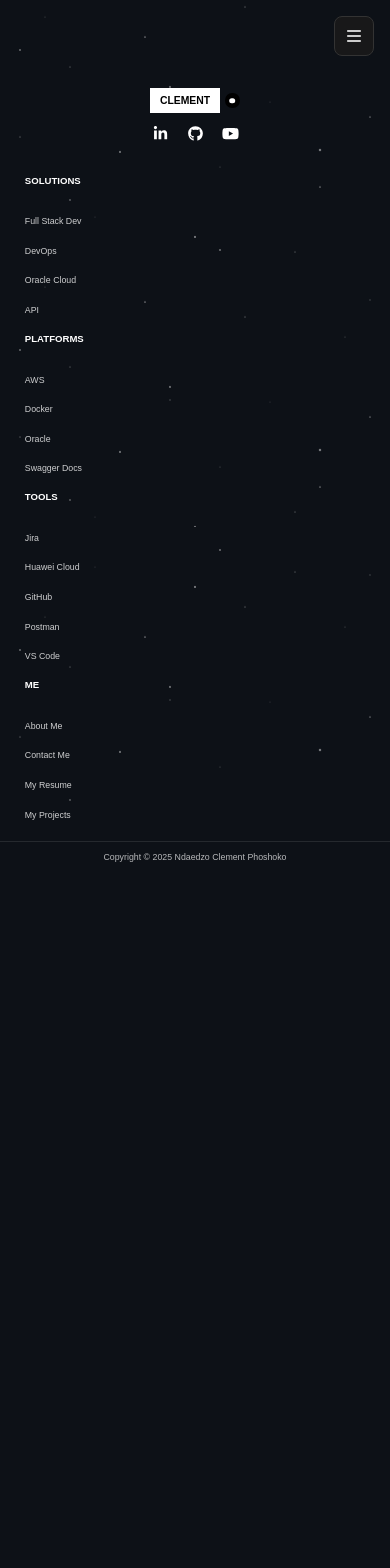
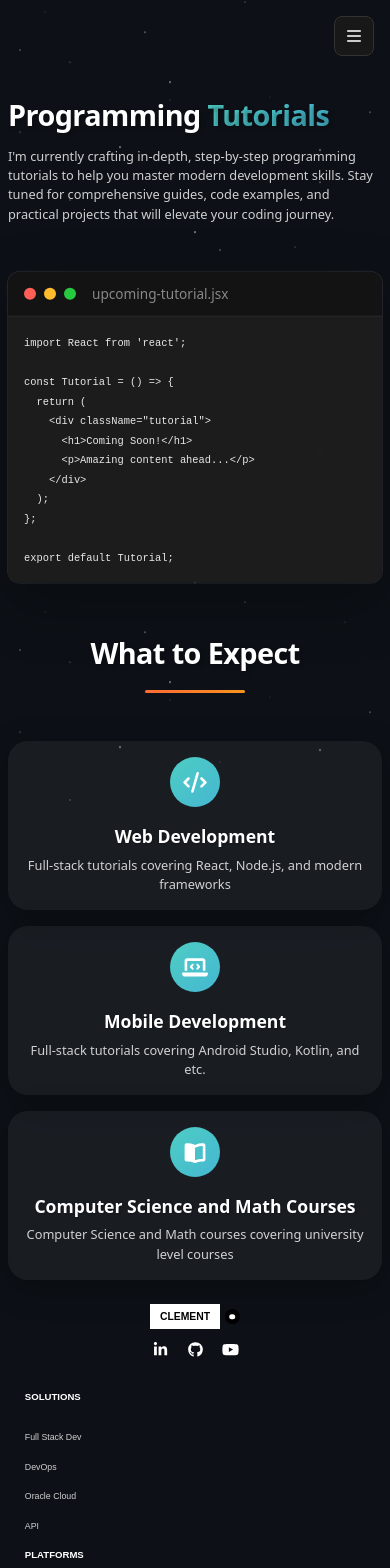
Before and after one commit to NdaedzoPhoshoko/Portfolio-for-Clement, a React (Vite) app in the folder front-end/: page /tutorials in a window 390 px wide. Shown: the top 1568 px of the page. Before the commit the page ends 916 px from the top, so only its background shows below. Built offline with nearby package versions, Linux system fonts and the light colour scheme.

Commit message:
added tutorials page

```diff
--- a/front-end/src/App.jsx
+++ b/front-end/src/App.jsx
@@ -12,6 +12,7 @@
 import Blog from "./pages/blog/Blog";
 // import Item from "./pages/blog/posts/item/Item";
 import ViewItem from "./pages/blog/posts/view_item/ViewItem";
+import Tutorials from "./pages/blog/tutorials/Tutorials";
 
 import Contact from "./pages/contact/Contact";
 
@@ -60,6 +61,7 @@
           <Route path="/achievements" element={<Achievements />} />
           <Route path="/blog" element={<Blog />} />
           <Route path="/blog/view/:id" element={<ViewItem />} />
+          <Route path="/tutorials" element={<Tutorials />} />
           <Route path="/hire" element={<HireMe />} />
           <Route path="/contact" element={<Contact />} />
         </Routes>
--- a/front-end/src/components/navbar/NavBar.jsx
+++ b/front-end/src/components/navbar/NavBar.jsx
@@ -103,7 +103,7 @@
                   <li onClick={() => { navigate('/blog'); closeMobileMenu(); }}>
                     <span>Latest Posts</span>
                   </li>
-                  <li>
+                  <li onClick={() => { navigate('/tutorials'); closeMobileMenu(); }}>
                     <span>Tutorials</span>
                   </li>
                 </ul>
@@ -181,7 +181,7 @@
                 <p>Browse through my most recent blog entries covering industry insights, technical tutorials, personal reflections, and thought-provoking discussions about current trends in software development.</p>
               </div>
             </div>
-            <div className="mega-menu-item">
+            <div className="mega-menu-item" onClick={() => navigate('/tutorials')} style={{ cursor: 'pointer' }}>
               <div className="mega-menu-icon">
                 <FontAwesomeIcon icon={faBook} className="icon-tutorials" /> {/* Icon for Tutorials */}
               </div>
--- /dev/null
+++ b/front-end/src/pages/blog/tutorials/Tutorials.css
@@ -0,0 +1,397 @@
+/* Tutorials Container */
+.tutorials-container {
+  width: 100%;
+  min-height: 100vh;
+  background: none;
+  padding: 2rem;
+  color: #ffffff;
+}
+
+/* Hero Section */
+.tutorials-hero {
+  display: flex;
+  justify-content: space-between;
+  gap: 4rem;
+  padding: 0;
+  margin-bottom: 3rem;
+  animation: fadeInUp 0.8s ease-out;
+}
+
+@keyframes fadeInUp {
+  from {
+    opacity: 0;
+    transform: translateY(30px);
+  }
+  to {
+    opacity: 1;
+    transform: translateY(0);
+  }
+}
+
+.tutorials-hero-content {
+  flex: 1;
+  max-width: 600px;
+  animation: slideInLeft 1s cubic-bezier(0.25, 0.46, 0.45, 0.94) 0.2s both;
+}
+
+@keyframes slideInLeft {
+  0% {
+    transform: translateX(-100px);
+    opacity: 0;
+  }
+  50% {
+    transform: translateX(10px);
+    opacity: 1;
+  }
+  80% {
+    transform: translateX(-3px);
+  }
+  100% {
+    transform: translateX(0);
+    opacity: 1;
+  }
+}
+
+/* Main Title */
+.tutorials-main-title {
+  font-size: 2.5rem;
+  font-weight: 700;
+  color: #ffffff;
+  line-height: 1.1;
+  margin-bottom: 1rem;
+  text-shadow: 2px 2px 4px rgba(0, 0, 0, 0.3);
+  letter-spacing: -0.02em;
+}
+
+.tutorials-highlight {
+  background: linear-gradient(135deg, #4ecdc4, #45b7d1);
+  -webkit-background-clip: text;
+  -webkit-text-fill-color: transparent;
+  background-clip: text;
+}
+
+/* Description */
+.tutorials-description {
+  font-size: 0.9rem;
+  color: rgba(255, 255, 255, 0.8);
+  line-height: 1.5;
+  margin-bottom: 1.5rem;
+  font-weight: 300;
+}
+
+/* Code Preview */
+.tutorials-preview {
+  flex: 1;
+  display: flex;
+  justify-content: center;
+  align-items: center;
+  animation: slideInRight 1s cubic-bezier(0.25, 0.46, 0.45, 0.94) 0.4s both;
+}
+
+@keyframes slideInRight {
+  0% {
+    transform: translateX(100px);
+    opacity: 0;
+  }
+  50% {
+    transform: translateX(-10px);
+    opacity: 1;
+  }
+  80% {
+    transform: translateX(3px);
+  }
+  100% {
+    transform: translateX(0);
+    opacity: 1;
+  }
+}
+
+.code-window {
+  width: 100%;
+  max-width: 500px;
+  background: rgba(30, 30, 30, 0.95);
+  border-radius: 12px;
+  overflow: hidden;
+  box-shadow:
+    0 20px 60px rgba(0, 0, 0, 0.3),
+    0 0 0 1px rgba(255, 255, 255, 0.1);
+  animation: float 3s ease-in-out infinite;
+}
+
+@keyframes float {
+  0%, 100% {
+    transform: translateY(0px);
+  }
+  50% {
+    transform: translateY(-10px);
+  }
+}
+
+.code-window-header {
+  display: flex;
+  align-items: center;
+  gap: 1rem;
+  padding: 0.75rem 1rem;
+  background: rgba(20, 20, 20, 0.95);
+  border-bottom: 1px solid rgba(255, 255, 255, 0.1);
+}
+
+.window-dots {
+  display: flex;
+  gap: 0.5rem;
+}
+
+.dot {
+  width: 12px;
+  height: 12px;
+  border-radius: 50%;
+}
+
+.dot.red {
+  background: #ff5f56;
+}
+
+.dot.yellow {
+  background: #ffbd2e;
+}
+
+.dot.green {
+  background: #27c93f;
+}
+
+.window-title {
+  color: #888;
+  font-size: 0.85rem;
+  font-weight: 500;
+}
+
+.code-window-content {
+  padding: 1.5rem;
+  overflow-x: auto;
+}
+
+.code-window-content pre {
+  margin: 0;
+}
+
+.code-window-content code {
+  font-family: 'Courier New', monospace;
+  font-size: 0.75rem;
+  line-height: 1.6;
+  color: #e8e8e8;
+}
+
+/* Upcoming Categories Section */
+.tutorials-upcoming-section {
+  padding: 0;
+  margin-top: 2rem;
+  animation: fadeInUp 0.8s ease-out 0.6s both;
+}
+
+.section-title {
+  font-size: 2.5rem;
+  font-weight: 700;
+  color: #ffffff;
+  text-align: center;
+  margin-bottom: 1rem;
+  text-shadow: 2px 2px 4px rgba(0, 0, 0, 0.3);
+  letter-spacing: -0.02em;
+}
+
+.section-underline {
+  width: 100px;
+  height: 3px;
+  background: linear-gradient(90deg, #ff6b35 0%, #f7931e 100%);
+  margin: 0 auto 3rem;
+  border-radius: 2px;
+}
+
+.upcoming-categories-grid {
+  display: grid;
+  grid-template-columns: repeat(auto-fit, minmax(350px, 1fr));
+  gap: 1.5rem;
+  max-width: 1200px;
+  margin: 0 auto;
+}
+
+.category-card {
+  background: rgba(255, 255, 255, 0.05);
+  backdrop-filter: blur(20px);
+  border-radius: 20px;
+  padding: 1.5rem;
+  text-align: center;
+  transition: all 0.3s ease;
+  box-shadow: 0 8px 32px rgba(0, 0, 0, 0.3);
+  animation: fadeInUp 0.6s ease-out both;
+}
+
+.category-card:nth-child(1) {
+  animation-delay: 0.1s;
+}
+
+.category-card:nth-child(2) {
+  animation-delay: 0.2s;
+}
+
+.category-card:nth-child(3) {
+  animation-delay: 0.3s;
+}
+
+.category-card:hover {
+  transform: translateY(-5px);
+  box-shadow: 0 12px 40px rgba(0, 0, 0, 0.4);
+}
+
+.category-icon {
+  width: 60px;
+  height: 60px;
+  margin: 0 auto 1rem;
+  display: flex;
+  align-items: center;
+  justify-content: center;
+  background: linear-gradient(135deg, #4ecdc4, #45b7d1);
+  border-radius: 50%;
+  font-size: 1.8rem;
+  color: white;
+  transition: transform 0.3s ease;
+}
+
+.category-card:hover .category-icon {
+  transform: rotate(360deg) scale(1.1);
+}
+
+.category-title {
+  font-size: 1.3rem;
+  font-weight: 700;
+  color: #ffffff;
+  margin-bottom: 0.5rem;
+  line-height: 1.3;
+  text-shadow: 1px 1px 2px rgba(0, 0, 0, 0.3);
+}
+
+.category-description {
+  font-size: 0.9rem;
+  color: rgba(255, 255, 255, 0.8);
+  line-height: 1.5;
+  margin: 0;
+  font-weight: 300;
+}
+
+/* Responsive Design */
+@media (min-width: 1440px) {
+  .tutorials-hero-content {
+    margin-left: 4rem;
+  }
+}
+
+@media (max-width: 1024px) {
+  .tutorials-hero {
+    flex-direction: column;
+    gap: 2rem;
+  }
+
+  .tutorials-hero-content {
+    max-width: 100%;
+  }
+
+  .upcoming-categories-grid {
+    grid-template-columns: 1fr;
+    gap: 1rem;
+  }
+}
+
+@media (max-width: 768px) {
+  .tutorials-container {
+    padding: 1rem;
+  }
+
+  .tutorials-hero {
+    gap: 1.5rem;
+  }
+
+  .tutorials-main-title {
+    font-size: 2rem;
+  }
+
+  .tutorials-description {
+    font-size: 0.85rem;
+  }
+
+  .section-title {
+    font-size: 2rem;
+  }
+
+
+  .code-window {
+    max-width: 100%;
+  }
+
+  .code-window-content {
+    padding: 1.2rem;
+  }
+
+  .code-window-content code {
+    font-size: 0.7rem;
+  }
+
+  .upcoming-categories-grid {
+    grid-template-columns: 1fr;
+    gap: 1rem;
+  }
+
+  .category-card {
+    padding: 1.2rem;
+  }
+
+  .category-title {
+    font-size: 1.2rem;
+  }
+
+  .category-description {
+    font-size: 0.85rem;
+  }
+}
+
+@media (max-width: 480px) {
+  .tutorials-container {
+    padding: 0.5rem;
+  }
+
+  .tutorials-main-title {
+    font-size: 1.8rem;
+  }
+
+  .tutorials-description {
+    font-size: 0.8rem;
+  }
+
+  .section-title {
+    font-size: 1.8rem;
+  }
+
+  .code-window-content {
+    padding: 1rem;
+  }
+
+  .code-window-content code {
+    font-size: 0.65rem;
+  }
+
+  .category-card {
+    padding: 1rem;
+  }
+
+  .category-icon {
+    width: 50px;
+    height: 50px;
+    font-size: 1.3rem;
+  }
+
+  .category-title {
+    font-size: 1.1rem;
+  }
+
+  .category-description {
+    font-size: 0.8rem;
+  }
+}
--- /dev/null
+++ b/front-end/src/pages/blog/tutorials/Tutorials.jsx
@@ -0,0 +1,95 @@
+import React from 'react';
+import './Tutorials.css';
+import { FontAwesomeIcon } from '@fortawesome/react-fontawesome';
+import { faCode, faLaptopCode, faBookOpen } from '@fortawesome/free-solid-svg-icons';
+
+const Tutorials = () => {
+  const upcomingCategories = [
+    {
+      icon: faCode,
+      title: "Web Development",
+      description: "Full-stack tutorials covering React, Node.js, and modern frameworks"
+    },
+    {
+      icon: faLaptopCode,
+      title: "Mobile Development",
+      description: "Full-stack tutorials covering Android Studio, Kotlin, and etc."
+    },
+    {
+      icon: faBookOpen,
+      title: "Computer Science and Math Courses",
+      description: "Computer Science and Math courses covering university level courses"
+    }
+  ];
+
+  return (
+    <div className="tutorials-container">
+      {/* Hero Section */}
+      <div className="tutorials-hero">
+        <div className="tutorials-hero-content">
+          <h1 className="tutorials-main-title">
+            Programming <span className="tutorials-highlight">Tutorials</span>
+          </h1>
+
+          <p className="tutorials-description">
+            I'm currently crafting in-depth, step-by-step programming tutorials to help you master
+            modern development skills. Stay tuned for comprehensive guides, code examples, and
+            practical projects that will elevate your coding journey.
+          </p>
+        </div>
+
+        {/* Animated Code Preview */}
+        <div className="tutorials-preview">
+          <div className="code-window">
+            <div className="code-window-header">
+              <div className="window-dots">
+                <span className="dot red"></span>
+                <span className="dot yellow"></span>
+                <span className="dot green"></span>
+              </div>
+              <div className="window-title">upcoming-tutorial.jsx</div>
+            </div>
+            <div className="code-window-content">
+              <pre>
+                <code>
+{`import React from 'react';
+
+const Tutorial = () => {
+  return (
+    <div className="tutorial">
+      <h1>Coming Soon!</h1>
+      <p>Amazing content ahead...</p>
+    </div>
+  );
+};
+
+export default Tutorial;`}
+                </code>
+              </pre>
+            </div>
+          </div>
+        </div>
+      </div>
+
+      {/* Upcoming Categories Section */}
+      <div className="tutorials-upcoming-section">
+        <h2 className="section-title">What to Expect</h2>
+        <div className="section-underline"></div>
+
+        <div className="upcoming-categories-grid">
+          {upcomingCategories.map((category, index) => (
+            <div key={index} className="category-card">
+              <div className="category-icon">
+                <FontAwesomeIcon icon={category.icon} />
+              </div>
+              <h3 className="category-title">{category.title}</h3>
+              <p className="category-description">{category.description}</p>
+            </div>
+          ))}
+        </div>
+      </div>
+    </div>
+  );
+};
+
+export default Tutorials;
```
